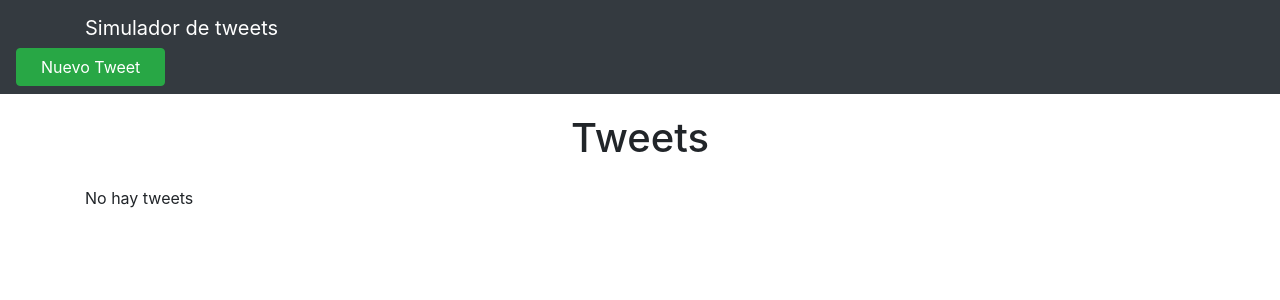
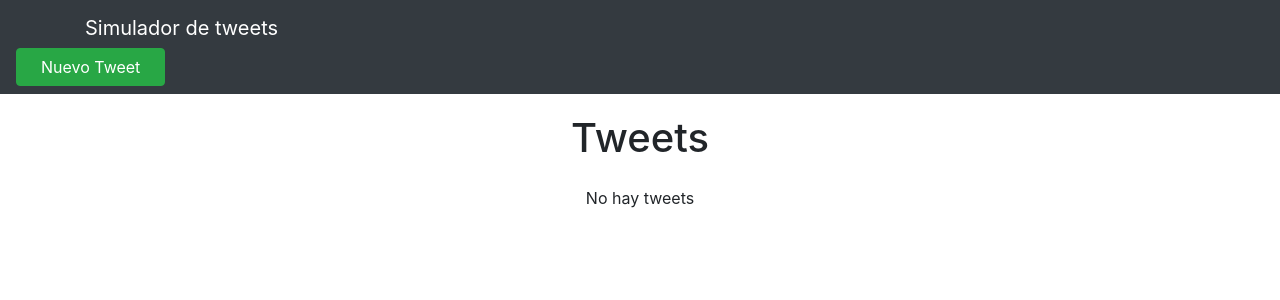
Before and after one commit to Urmatawil/vuetweets, a Vue app: page / in a window 1280 px wide. Shown: the top 300 px of the page. Built offline with nearby package versions, Linux system fonts and the light colour scheme.

Commit message:
comentarios borrados

```diff
--- a/src/App.vue
+++ b/src/App.vue
@@ -1,7 +1,5 @@
 <template>
-<!--agregamos la funcion de abrir y cerrar al menu-->
  <Menu :openForm="openForm" :showForm="showForm"/>
- <!--agregamos la funcion showform al componente TweetForm -->
  <TweetForm :showForm="showForm" :openForm="openForm" :reloadTweets="reloadTweets"/>
  <List :tweets="tweets" :reloadTweets="reloadTweets"/>
 </template>
@@ -24,12 +22,9 @@ export default {
   setup(){
     let tweets = ref(getTweetsApi().reverse());
 
-    const reloadTweets = () => {
-      tweets.value = getTweetsApi().reverse()
-    }
+    const reloadTweets = () => tweets.value = getTweetsApi().reverse()
 
     return{
-      //sacamos las funciones de useFormTweets con spread operator
       ...useFormTweets(),
       tweets,
       reloadTweets,
--- a/src/components/list.vue
+++ b/src/components/list.vue
@@ -1,7 +1,7 @@
 <template>
   <div class="container">
       <h1 class="text-center mb-4">Tweets</h1>
-      <p v-if="tweets.length===0">No hay tweets</p>
+      <p class="text-center" v-if="tweets.length===0">No hay tweets</p>
       <div class="tweet" v-for="tweet in tweets" :key="tweet.id">
           <p class="tweet__title">{{tweet.username}}</p>
           <p class="tweet__text">{{tweet.tweet}}</p>
```
Also changed, not shown: src/components/icons/close.svg (deleted).
